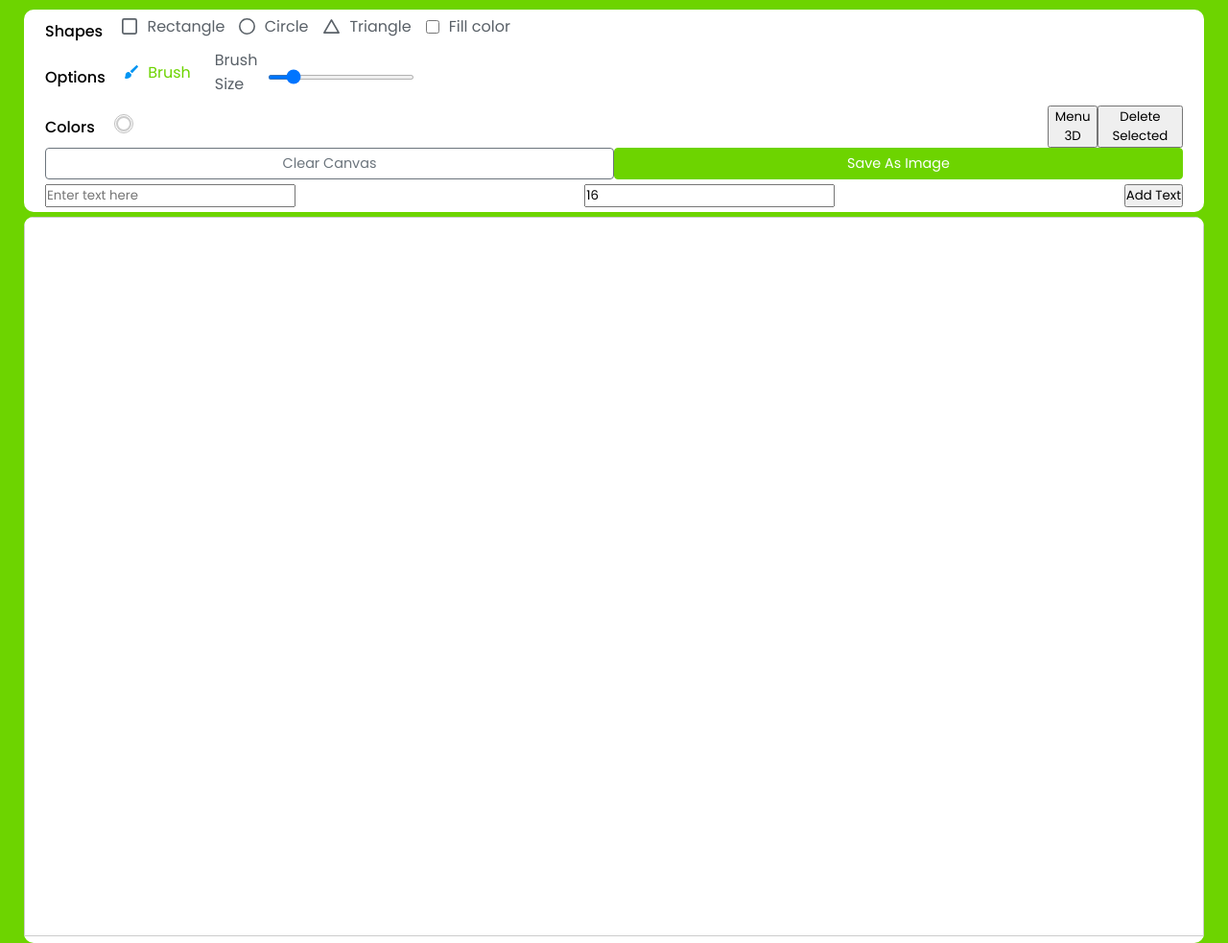
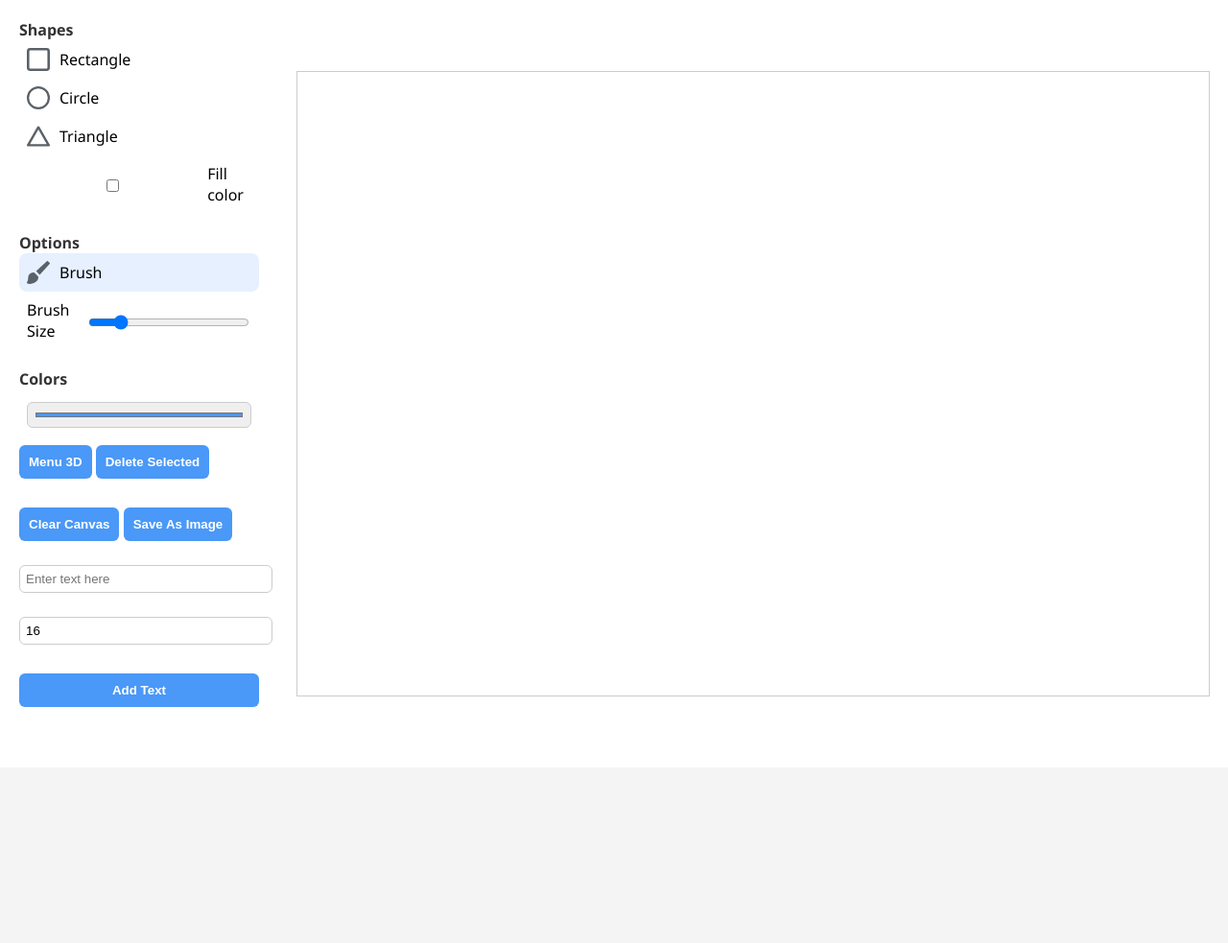
Before and after one commit to kaptensifu/grafik, a plain HTML site: page index.html in a window 1280 px wide. Shown: the whole page at 96% size. After the commit the page ends 800 px from the top, so only its background shows below. Drawn offline with nearby package versions, Linux system fonts and the light colour scheme.

Commit message:
Update style.css

```diff
--- a/style.css
+++ b/style.css
@@ -1,169 +1,106 @@
-  /* Import Google font - Poppins */
-  @import url('https://fonts.googleapis.com/css2?family=Poppins:wght@400;500;600&display=swap');
-  *{
+body {
   margin: 0;
+  font-family: 'Segoe UI', sans-serif;
+  background: #f4f4f4;
+  display: flex;
+  height: 100vh;
+}
+
+.container {
+  display: flex;
+  width: 100%;
+}
+
+.tools-board {
+  width: 250px;
+  background: #ffffff;
+  padding: 20px;
+  box-shadow: 2px 0 10px rgba(0, 0, 0, 0.1);
+  display: flex;
+  flex-direction: column;
+  gap: 20px;
+}
+
+.tools-board .title {
+  font-weight: bold;
+  font-size: 16px;
+  margin-bottom: 10px;
+  color: #333;
+}
+
+.tools-board ul {
+  list-style: none;
   padding: 0;
-    box-sizing: border-box;
-    font-family: 'Poppins', sans-serif;
+  margin: 0;
 }
-  body{
+
+.tools-board .option {
+  display: flex;
+  align-items: center;
+  gap: 10px;
+  padding: 8px;
+  border-radius: 8px;
+  cursor: pointer;
+  transition: background 0.2s ease;
+}
+
+.tools-board .option:hover,
+.tools-board .option.active {
+  background: #e6f0ff;
+}
+
+.tools-board .option img {
+  width: 24px;
+  height: 24px;
+}
+
+.tools-board input[type="checkbox"],
+.tools-board input[type="range"],
+.tools-board input[type="color"],
+.tools-board input[type="text"],
+.tools-board input[type="number"] {
+  width: 100%;
+  margin-top: 5px;
+  padding: 6px;
+  border-radius: 6px;
+  border: 1px solid #ccc;
+}
+
+.tools-board button {
+  margin-top: 10px;
+  padding: 10px;
+  border: none;
+  background-color: #4A98F7;
+  color: white;
+  border-radius: 6px;
+  cursor: pointer;
+  font-weight: bold;
+  transition: background 0.2s ease;
+}
+
+.tools-board button:hover {
+  background-color: #3f7ddc;
+}
+
+.drawing-board {
+  flex: 1;
+  background: white;
   display: flex;
   align-items: center;
   justify-content: center;
-    min-height: 75vh;
-    background: #6DD400;
-  }
-  .container {
-    display: flex;
-    flex-direction: column; /* Mengatur arah flex menjadi kolom */
-    width: 100%;
-    gap: 5px;
-    padding: 10px;
-    max-width: 1250px; /* Memperlebar container */
-  }
-  section{
-    background: #fff;
-    border-radius: 10px;
-  }
-  .tools-board {
-    width: 100%; /* Mengatur lebar tools-board menjadi 100% */
-    padding: 5px 22px;
-    display: flex; /* Menggunakan flexbox */
-    flex-wrap: wrap; /* Membungkus elemen jika diperlukan */
-    justify-content: space-between; /* Menyebar elemen secara horizontal */
-
-  }
-  .tools-board .row {
-    display: flex; /* Menggunakan flexbox untuk menyusun elemen secara horizontal */
-    align-items: center; /* Menyelaraskan item secara vertikal */
-     /* Mengurangi jarak di bawah setiap row */
-    width: 100%; /* Memastikan row mengambil lebar penuh */
-    justify-content: space-between; /* Menyebar item secara horizontal */
-  }
-  .row .options {
-    list-style: none;
-    margin: 0; /* Menghapus margin */
-    display: flex; /* Menggunakan flexbox */
-    justify-content: flex-start; /* Menyebar item dari kiri */
-    flex-wrap: wrap; /* Membungkus item jika diperlukan */
-    width: 100%; /* Memastikan options mengambil lebar penuh */
-  }
-
-  .row .options .option {
-    display: flex;
-    cursor: pointer;
-    align-items: center;
-    margin-right: 15px; /* Menambahkan jarak antar opsi */
-    margin-bottom: 10px; /* Menambahkan jarak di bawah opsi */
-  }
-  .row .title {
-    margin-right: 20px; /* Menambahkan jarak antara label dan opsi */
-    font-weight: 500; /* Menebalkan teks label */
-  }
-  .option:is(:hover, .active) img{
-    filter: invert(17%) sepia(90%) saturate(3000%) hue-rotate(900deg) brightness(100%) contrast(100%);
-  }
-  .option :where(span, label){
-    color: #5A6168;
-    cursor: pointer;
-    padding-left: 10px;
-  }
-  .option:is(:hover, .active) :where(span, label){
-    color: #6DD400;
-  }
-  .option #fill-color{
-    cursor: pointer;
-    height: 14px;
-    width: 14px;
-  }
-  #fill-color:checked ~ label{
-    color: #6DD400;
-  }
-  .option #size-slider{
-    width: 100%;
-    height: 5px;
-    margin-top: 10px;
-  }
-  .colors .options{
-    display: flex;
-    justify-content: space-between;
-  }
-  .colors .option{
-    height: 20px;
-    width: 20px;
-    border-radius: 50%;
-    margin-top: 3px;
-    position: relative;
-  }
-  .colors .option:nth-child(1){
-    background-color: #fff;
-    border: 1px solid #bfbfbf;
-  }
-  .colors .option:nth-child(2){
-    background-color: #000;
-  }
-  .colors .option:nth-child(3){
-    background-color: #E02020;
-  }
-  .colors .option:nth-child(4){
-    background-color: #6DD400;
-  }
-  .colors .option:nth-child(5){
-    background-color: #4A98F7;
-  }
-  .colors .option.selected::before{
-    position: absolute;
-    content: "";
-    top: 50%;
-    left: 50%;
-    height: 12px;
-    width: 12px;
-    background: inherit;
-    border-radius: inherit;
-    border: 2px solid #fff;
-    transform: translate(-50%, -50%);
-  }
-  .colors .option:first-child.selected::before{
-    border-color: #ccc;
-  }
-  .option #color-picker{
-    opacity: 0;
-    cursor: pointer;
-  }
-  .buttons button{
-    width: 100%;
-    color: #fff;
-    border: none;
-    outline: none;
-    padding: 5px 0;
-    font-size: 0.9rem;
-    margin-bottom: 5px;
-    background: none;
-    border-radius: 4px;
-    cursor: pointer;
-  }
-  .buttons .clear-canvas{
-    color: #6C757D;
-    border: 1px solid #6C757D;
-    transition: all 0.3s ease;
-  }
-  .clear-canvas:hover{
-    color: #fff;
-    background: #6C757D;
-  }
-  .buttons .save-img{
-    background: #6DD400;
-    border: 1px solid #6DD400;
-  }
-  .drawing-board {
-    flex: 1; /* Memastikan area menggambar mengambil sisa ruang */
-    overflow: hidden;
-    position: relative; /* Menambahkan posisi relatif untuk kontrol lebih lanjut */
-     /* Menambahkan jarak di atas drawing board */
 }
 
 .drawing-board canvas {
+  border: 1px solid #ccc;
+  background-color: #fff;
+  width: 950px;
+  height: 650px;
+}
+
+#three-canvas-container {
+  display: none;
   width: 100%;
   height: 750px;
-    border: 1px solid #ccc; /* Menambahkan border untuk canvas agar terlihat lebih jelas */
+  background: #eee;
+  position: relative;
 }
```
Lines whose indentation alone changed are shown as unchanged.
